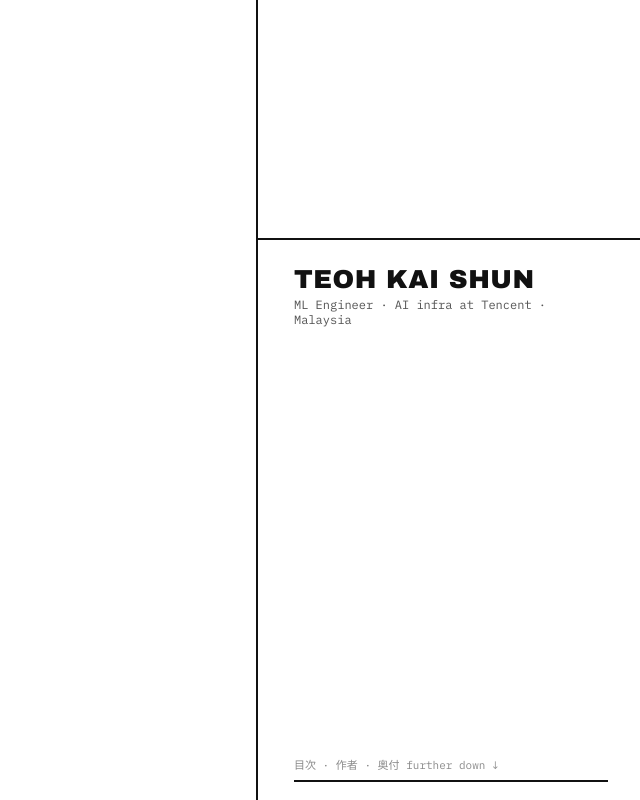
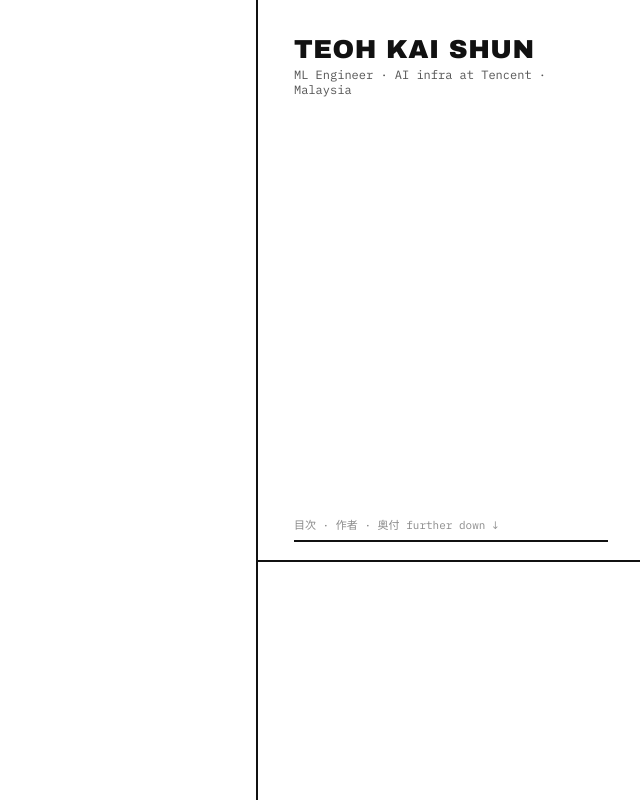
Before and after one commit to BeanBois/BeanBois.github.io, a plain HTML site: page src/cover.html in a window 1280 px wide. Shown: the whole page, without its empty margins (640-1280 px from the left). Drawn offline with Linux system fonts and the light colour scheme; a web font is replaced by a local one.

Commit message:
Rail: the music deck moves to the bottom, under the scroll
Kai Shun: swap them. The top 70% of the rail is the scrolling area (who I am, or the open project, then
the way into the volume); the bottom 30% is the deck, like a player bar. "0 min ago" reads "just now".

Co-Authored-By: Claude Opus 5.5 <noreply@anthropic.com>
Claude-Session: https://claude.ai/code/session_015pfv1uHcNy69EsfyJL12Qe

```diff
--- a/src/cover.html
+++ b/src/cover.html
@@ -132,20 +132,20 @@ dl.meta dd { margin: 0; min-width: 0; }
 .deck { position: fixed; z-index: 2; left: max(20px, calc(env(safe-area-inset-left, 0px) + 12px)); top: calc(env(safe-area-inset-top, 0px) + 66px); pointer-events: auto; }
 .mastnav small { display: none; }
 /* 7-3: the record takes the left 70%, a rail the right 30%, so clicking never moves the record.
-   The rail is cut 3-7 the other way: the top 30% is the deck (what's playing, always in view), the bottom 70% one
-   scrolling area: who I am on the home view, or the open project. The way into the rest of the volume sits at
-   the end of that scroll, starting just below the fold, so it shows only when you scroll down to it. */
+   The rail is cut 7-3 the other way: the top 70% is one scrolling area (who I am on the home view, or the open
+   project), the bottom 30% the deck (what's playing, always in view, like a player bar). The way into the rest
+   of the volume sits at the end of the scroll, starting just below the fold, so it shows only when you scroll to it. */
 .intro, .more { display: none; }
 @media (min-width: 900px) {
   .rail {
     position: fixed; z-index: 2; top: 0; right: 0; bottom: 0; width: 30%;
-    display: grid; grid-template-rows: minmax(0, 3fr) minmax(0, 7fr); grid-template-columns: minmax(0, 1fr);
+    display: grid; grid-template-rows: minmax(0, 7fr) minmax(0, 3fr); grid-template-columns: minmax(0, 1fr);
     background: var(--paper); border-left: 2px solid var(--ink);
   }
   .rail .deck, .rail .mast, .rail .mastnav { position: static; pointer-events: auto; }
   .rail .deck {
-    display: flex; flex-direction: column; min-width: 0; min-height: 0; border-bottom: 2px solid var(--ink);
-    padding: calc(env(safe-area-inset-top, 0px) + 32px) calc(env(safe-area-inset-right, 0px) + 32px) 18px 36px;
+    display: flex; flex-direction: column; min-width: 0; min-height: 0; border-top: 2px solid var(--ink);
+    padding: 22px calc(env(safe-area-inset-right, 0px) + 32px) calc(env(safe-area-inset-bottom, 0px) + 24px) 36px;
   }
   .rail .np { margin: 0; min-width: 0; overflow: hidden; max-width: none; font-size: 12px; }
   .rail .np .lbl, .rail .np .by, .rail .np .bpm { display: block; }
@@ -155,7 +155,7 @@ dl.meta dd { margin: 0; min-width: 0; }
   .rail .meter { width: 100%; flex: 1 1 0; min-height: 28px; height: 0; margin-top: 14px; }   /* the bars take what's left */
   .rail .scroll {
     min-height: 0; overflow-x: hidden; overflow-y: auto; overscroll-behavior: contain;
-    padding: 0 calc(env(safe-area-inset-right, 0px) + 32px) calc(env(safe-area-inset-bottom, 0px) + 28px) 36px;
+    padding: calc(env(safe-area-inset-top, 0px) + 10px) calc(env(safe-area-inset-right, 0px) + 32px) 28px 36px;
   }
   .rail .body { min-height: 100%; display: flex; flex-direction: column; gap: 22px; padding-top: 26px; }
   .rail .body > *, .rail .say * { min-width: 0; }
@@ -192,7 +192,6 @@ dl.meta dd { margin: 0; min-width: 0; }
 
 <canvas id="ball" tabindex="0" aria-label="Kai Shun's projects, placed in a Poincaré ball by skill mix. Drag to spin it, arrow keys to turn it, click a point for details."></canvas>
 <div class="rail">
-<section class="deck" aria-label="Now playing"><p class="np" id="np" aria-live="polite"></p><canvas class="meter" id="meter" aria-hidden="true"></canvas></section>
 <div class="scroll" id="railscroll">
 <div class="body">
 <header class="mast"><a href="author.html">TEOH KAI SHUN</a><span>ML Engineer · AI infra at Tencent · Malaysia</span></header>
@@ -209,6 +208,7 @@ dl.meta dd { margin: 0; min-width: 0; }
   <a href="colophon.html"><b>奥付</b><span>colophon</span><small>how this site is made, from one folder of Markdown</small></a>
 </nav>
 </div>
+<section class="deck" aria-label="Now playing"><p class="np" id="np" aria-live="polite"></p><canvas class="meter" id="meter" aria-hidden="true"></canvas></section>
 </div>
 <nav class="sr" aria-label="All projects" id="srlist"></nav>
 <div class="pick" id="pick" role="dialog" aria-label="Projects here" hidden></div>
```
Also changed, not shown: 1 other file.
